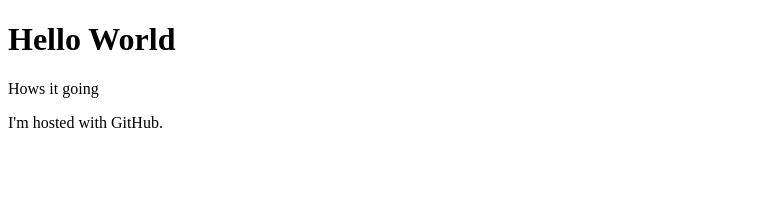
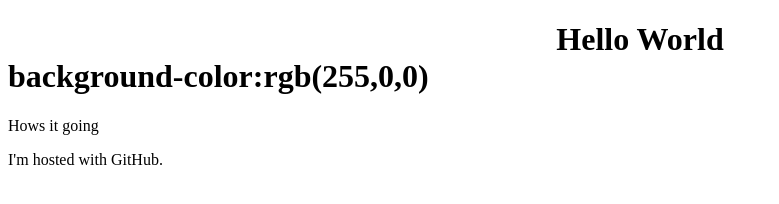
Before and after one commit to AidanMaddox/AidanMaddox.github.io, a plain HTML site: page index.html in a window 1280 px wide. Shown: the whole page, without its empty margins (0-779 px from the left). Drawn offline with Linux system fonts and the light colour scheme.

Commit message:
Adding a background color for the heading and centering the heading.

```diff
--- a/index.html
+++ b/index.html
@@ -1,7 +1,10 @@
 <!DOCTYPE html>
 <HTML>
 <body>
-<h1>Hello World</h1>
+<h1>
+  <center>Hello World</center>
+  background-color:rgb(255,0,0)
+</h1>
 <p>Hows it going</p>
 <p>I'm hosted with GitHub.</p>
 </body>
```
